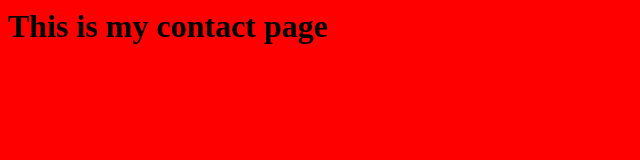
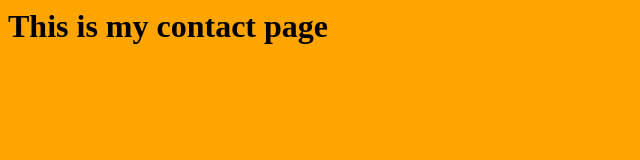
Before and after one commit to Jaganraj/First_test_repo_master, a plain HTML site: page src/contact.html in a window 1280 px wide. Shown: the whole page, without its empty margins (0-640 px from the left). Drawn offline with Linux system fonts and the light colour scheme.

Commit message:
sample change

```diff
--- a/src/contact.html
+++ b/src/contact.html
@@ -1,7 +1,7 @@
 <html>
 <head>
 </head>
-<body style="background:red;">
+<body style="background:orange;">
 <h1>
 This is my contact page
 </h1>
```
